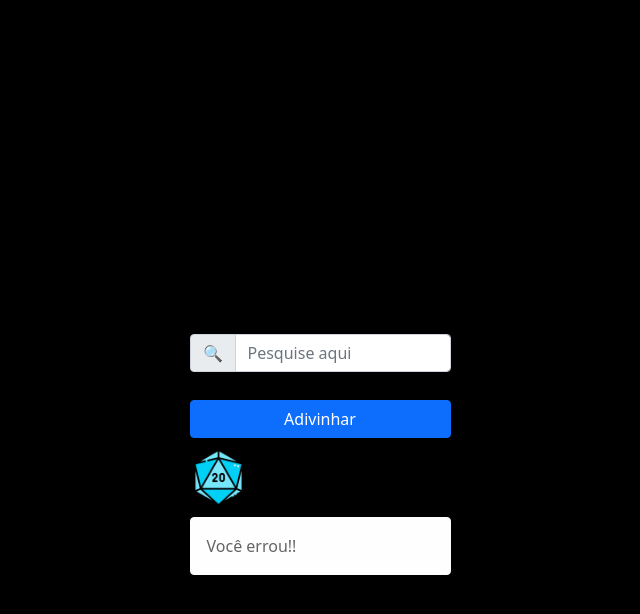
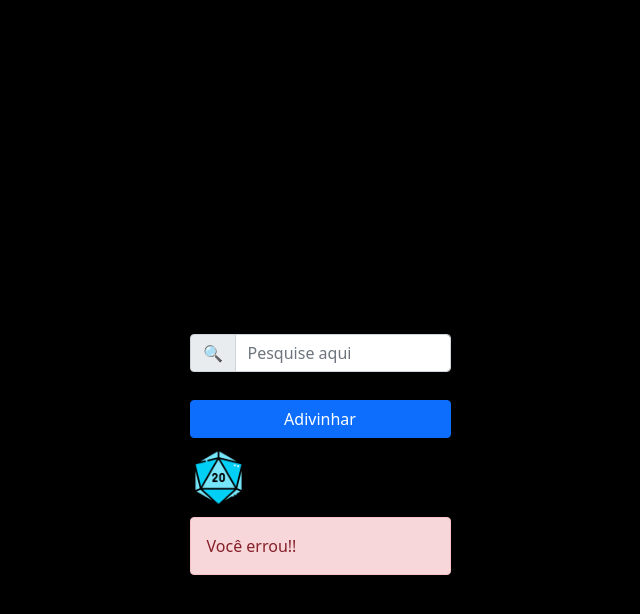
Before and after one commit to audreyteles/Ordle, a Flask app: template templates/template.html in a window 1280 px wide. Shown: the part 108-722 px from the top of the page, without its empty margins (320-960 px from the left). Run offline with Flask 2, Linux system fonts and the light colour scheme; the template is opened without the code that fills it, so the values that code supplies are empty; the visitor is signed in with stand-in values (Sample User, id 1); some libraries are stand-ins or nearby versions.

Commit message:
rotas e template
Ajustes nas telas e no JSON

```diff
--- a/app.py
+++ b/app.py
@@ -1,10 +1,9 @@
 from flask import Flask
 
 app = Flask(__name__)
-nome = ""
-imagem = ""
+
 app.secret_key = 'super secret key'
-valor = 0
+
 
 from views import *
 
--- a/lista.json
+++ b/lista.json
@@ -1 +1 @@
-{"dia": "09", "nome": " Jiro Yukami ", "imagem": "https://vignette.wikia.nocookie.net/ordemparanormal/images/f/f8/Miniatura_Jiro_Yukami_em_Calamidade.png/revision/latest/scale-to-width-down/243?cb=20211026051748&path-prefix=pt-br"}
+{"data": "09/08", "nome": " Jaime Orthuga ", "imagem": "https://vignette.wikia.nocookie.net/ordemparanormal/images/0/04/Jaime_Orthuga_no_Livro_de_Regras.png/revision/latest/scale-to-width-down/150?cb=20220805005739&path-prefix=pt-br"}
--- a/templates/template.html
+++ b/templates/template.html
@@ -14,7 +14,7 @@
 <!-- navbar start -->
 <nav class="navbar navbar-expand-lg navbar-dark bg-dark">
     <div class="container-fluid">
-        <a class="navbar-brand" href="#">Ordle</a>
+        <a class="navbar-brand" href="{{url_for('index')}}">Ordle</a>
         <div class="collapse navbar-collapse">
             <ul class="navbar-nav me-auto mb-2 mb-lg-0">
                 <li class="nav-item">
@@ -27,8 +27,6 @@
         </div>
     </div>
 </nav>
-
-{% set nome = personagem %}
 
 <form method="POST" action="{{ url_for('autenticar') }}">
     <div id="imagem" class="rounded mx-auto d-flex align-items-center justify-content-center"
@@ -43,7 +41,8 @@
                 </div>
             </div>
         </div>
-        {% if session['blur'] == 0 or session['pontos'] == 0 %}
+
+        {% if session['blur'] <= 0 or session['pontos'] <= 0 %}
         <div class="row d-flex align-items-center justify-content-center">
             <div class="col-6 col-md-3">
                 <button type="submit" class="btn btn-primary" value="submit" disabled>Adivinhar</button>
@@ -70,7 +69,7 @@
             <div class="col-5 col-md-3">
                 <ul id="messages" class="list-unstyled">
                     {% for message in messages %}
-                    <li class="alert alert-light">{{ message }}</li>
+                    <li class="alert alert-primary">{{ message }}</li>
                     {% endfor %}
                 </ul>
             </div>
@@ -79,7 +78,7 @@
         <div class="row d-flex align-items-center justify-content-center">
             <div class="col-5 col-md-3">
                 <ul id="messages" class="list-unstyled">
-                    <li class="alert alert-light">Você perdeu! {{nome}}</li>
+                    <li class="alert alert-danger" ><p align="center">Você perdeu!<br>Personagem:{{personagem}}</p></li>
                 </ul>
             </div>
         </div>
@@ -87,7 +86,7 @@
         <div class="row d-flex align-items-center justify-content-center">
             <div class="col-5 col-md-3">
                 <ul id="messages" class="list-unstyled">
-                    <li class="alert alert-light">Você errou!!</li>
+                    <li class="alert alert-danger">Você errou!!</li>
                 </ul>
             </div>
         </div>
--- a/web_scraping.py
+++ b/web_scraping.py
@@ -1,10 +1,6 @@
 from urllib.request import urlopen
 from bs4 import BeautifulSoup as bs
 from random import randrange
-import json
-
-from flask import url_for
-
 
 def tratarHtml(url):
     response = urlopen(url)
```
Also changed, not shown: views.py (+21 -14 lines).
